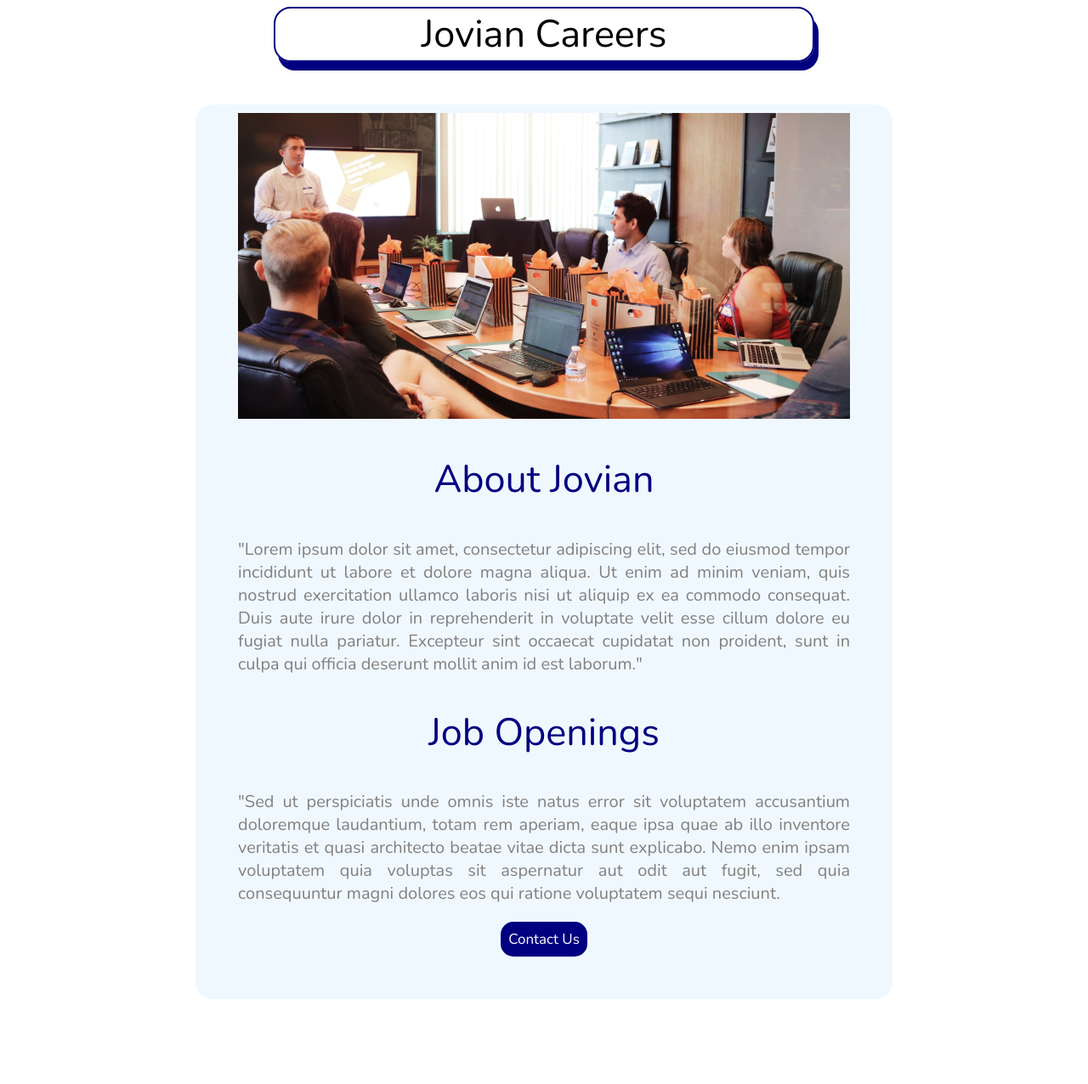
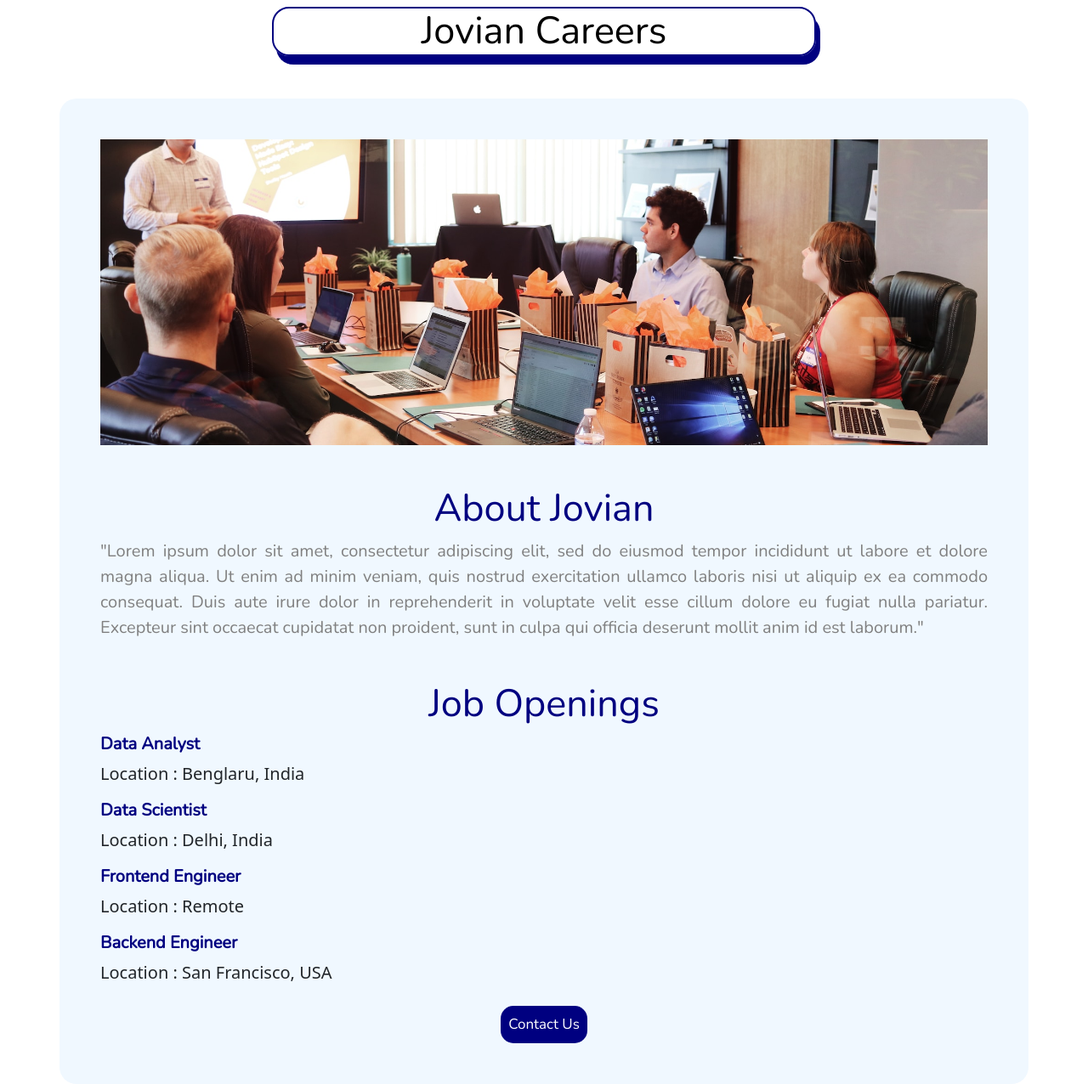
Before and after one commit to purabhi/jovian-careers-website, a Flask app: page / in a window 1280 px wide. Shown: the whole page at 85% size. Before the commit the page ends 1176 px from the top, so only its background shows below. Run offline with Flask 2, Linux system fonts and the light colour scheme.

Commit message:
dynamic fetching data

```diff
--- a/app.py
+++ b/app.py
@@ -2,10 +2,37 @@ from flask import Flask, render_template
 
 app = Flask(__name__)
 
+JOBS = [
+  {
+    'id': 1,
+    'Title': 'Data Analyst',
+    'Location': 'Benglaru, India',
+    'Salary': 'Rs. 10,00,000'
+  },
+  {
+    'id': 2,
+    'Title': 'Data Scientist',
+    'Location': 'Delhi, India',
+    'Salary': 'Rs. 15,00,000'
+  },
+  {
+    'id': 3,
+    'Title': 'Frontend Engineer',
+    'Location': 'Remote',
+    'Salary': 'Rs. 12,00,000'
+  },
+  {
+    'id': 4,
+    'Title': 'Backend Engineer',
+    'Location': 'San Francisco, USA',
+    'Salary': 'Rs. 15,00,000'
+  },
+]
+
 
 @app.route("/")
 def hello_jovian():
-  return render_template('home.html')
+  return render_template('home.html', jobs=JOBS)
 
 
 app.run(host='0.0.0.0', debug=True)
--- a/templates/home.html
+++ b/templates/home.html
@@ -2,6 +2,9 @@
 <html>
   <head>
     <title>Jovian Careers</title>
+    <meta charset="utf-8">
+    <meta name="viewport" content="width=device-width, initial-scale=1">
+     <link href="https://cdn.jsdelivr.net/npm/bootstrap@5.3.0-alpha3/dist/css/bootstrap.min.css" rel="stylesheet" integrity="sha384-KK94CHFLLe+nY2dmCWGMq91rCGa5gtU4mk92HdvYe+M/SXH301p5ILy+dN9+nJOZ" crossorigin="anonymous">
     <style>
       @import url('https://fonts.googleapis.com/css2?family=Nunito&display=swap');
       h1{
@@ -28,6 +31,14 @@
        color: navy;
         font-size: 45px;
       }
+      h4{
+
+        font-family: 'Nunito', sans-serif;
+        font-weight: normal;
+       color: navy;
+        font-size: 20px;
+
+      }
       p{
        font-family: 'Nunito', sans-serif;
         font-weight: normal;
@@ -36,13 +47,8 @@
         text-align:justify;
       }
       .container{
-      max-width:720px;
-        margin:auto;
-        text-align:center;
         background-color: aliceblue;
-        padding:50px;
         border-radius:20px;
-        padding-top:10px;
       }
       .button{
         color:white;
@@ -56,15 +62,22 @@
     </style>
   </head>
   <body>
-    <h1>Jovian Careers</h1>
-   <div class="container">
+    <h1 class="mt-2 text-center">Jovian Careers</h1>
+   <div class="container  p-5">
 
-      <img id="banner" src ="static/banner.jpg"  >
-    <h2>About Jovian</h2>
+      <img class="img-fluid" id="banner" src ="static/banner.jpg"  >
+    <h2 class="mt-5 text-center">About Jovian</h2>
     <p> "Lorem ipsum dolor sit amet, consectetur adipiscing elit, sed do eiusmod tempor incididunt ut labore et dolore magna aliqua. Ut enim ad minim veniam, quis nostrud exercitation ullamco laboris nisi ut aliquip ex ea commodo consequat. Duis aute irure dolor in reprehenderit in voluptate velit esse cillum dolore eu fugiat nulla pariatur. Excepteur sint occaecat cupidatat non proident, sunt in culpa qui officia deserunt mollit anim id est laborum."</p>
-    <h2>Job Openings</h2>
-    <p>"Sed ut perspiciatis unde omnis iste natus error sit voluptatem accusantium doloremque laudantium, totam rem aperiam, eaque ipsa quae ab illo inventore veritatis et quasi architecto beatae vitae dicta sunt explicabo. Nemo enim ipsam voluptatem quia voluptas sit aspernatur aut odit aut fugit, sed quia consequuntur magni dolores eos qui ratione voluptatem sequi nesciunt. </p>
-    <button class="button">Contact Us</button>
+    <h2 class="mt-5 text-center">Job Openings</h2>
+    <div >
+     {% for job in jobs %}
+      <div class="mb-3">
+        <h4 class="fw-bold">{{job['Title']}}</h4>
+        <div style="font-size:20px" >Location : {{job['Location']}}</div>
+      </div>
+      {% endfor %}
+    </div>
+   <div class="text-center"> <button class="button mt-2 ">Contact Us</button></div>
    </div>
 
   </body>
```
